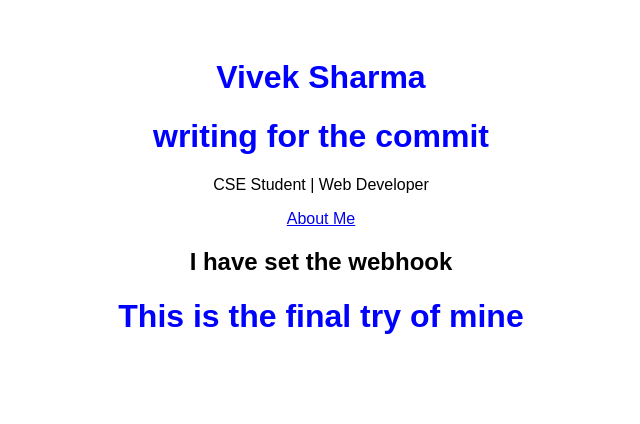
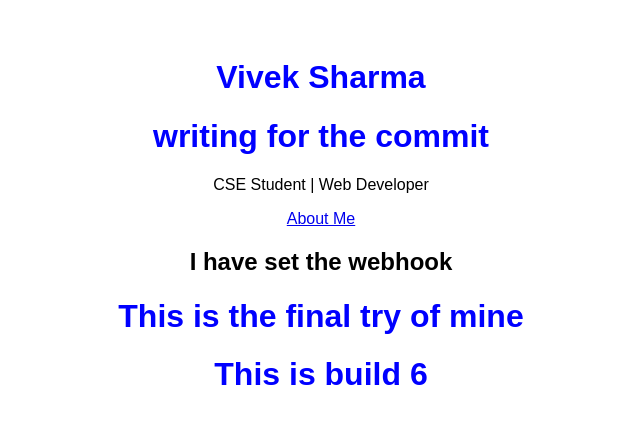
Before and after one commit to BibekGhimireSharma/practical1, a plain HTML site: page index.html in a window 1280 px wide. Shown: the whole page, without its empty margins (319-959 px from the left). Drawn offline with Linux system fonts and the light colour scheme.

Commit message:
build 6 test

```diff
--- a/index.html
+++ b/index.html
@@ -11,5 +11,6 @@
   <a href="about.html">About Me</a>
   <h2>I have set the webhook</h2>
   <h1>This is the final try of mine</h1>
+  <h1>This is build 6</h1>
 </body>
 </html>
```
